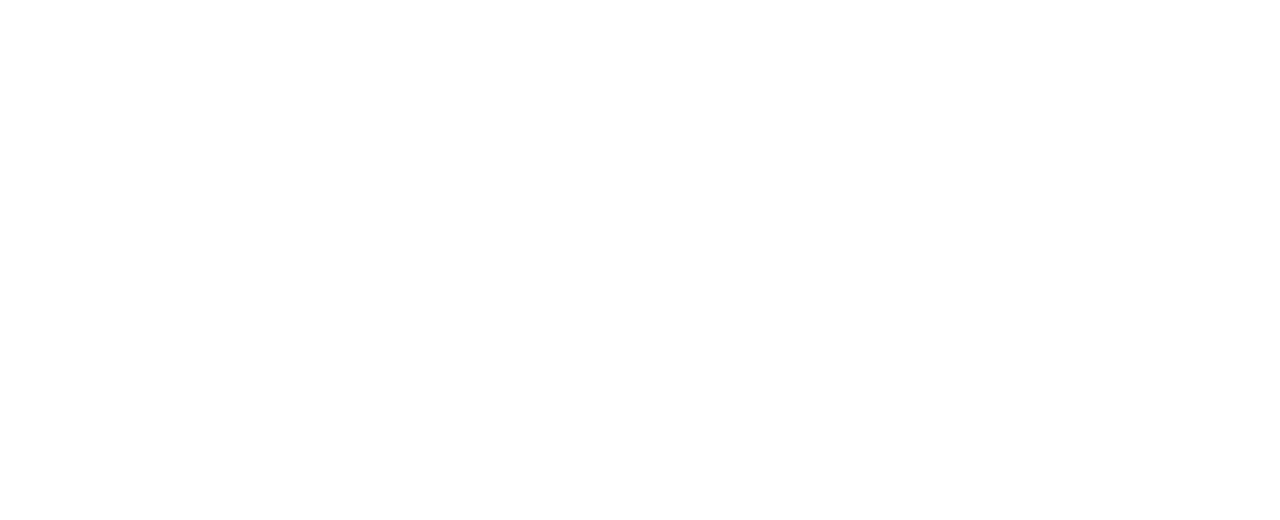
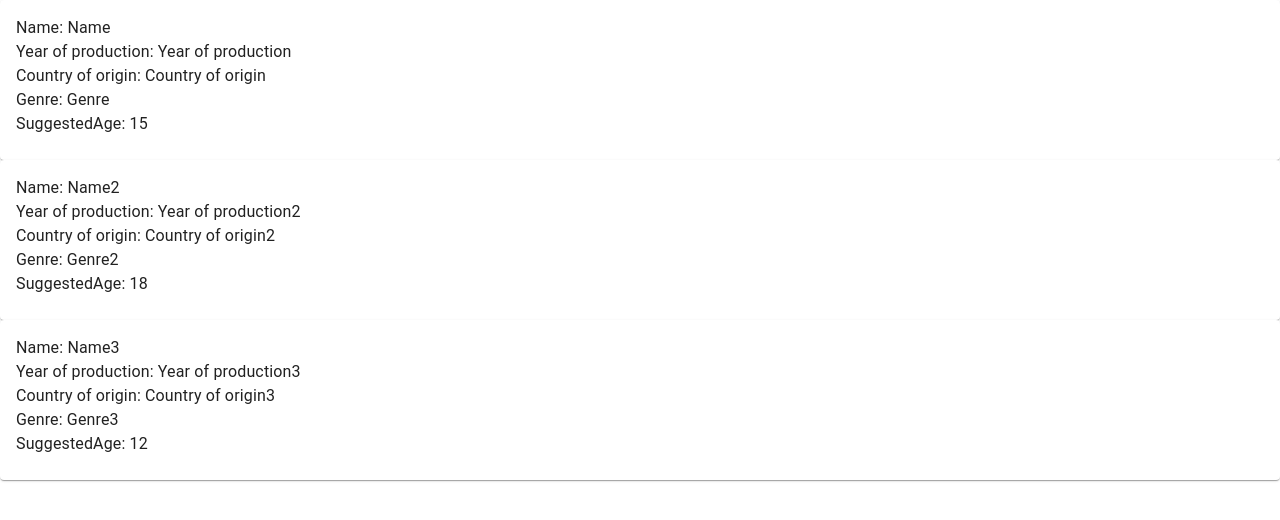
Before and after one commit to Potezny-Projekcik/frontend, a React (Create React App) app: page / in a window 1280 px wide. Shown: the top 520 px of the page. Built offline with nearby package versions, Linux system fonts and the light colour scheme.

Commit message:
Added axios library and simple movies list without any styling

```diff
--- a/package.json
+++ b/package.json
@@ -9,6 +9,7 @@
     "@testing-library/jest-dom": "^5.14.1",
     "@testing-library/react": "^13.0.0",
     "@testing-library/user-event": "^13.2.1",
+    "axios": "^1.3.4",
     "i18next": "^22.4.12",
     "i18next-browser-languagedetector": "^7.0.1",
     "react": "^18.2.0",
--- /dev/null
+++ b/public/testJSONs/movies.json
@@ -0,0 +1,31 @@
+{
+	"movies": [
+		{
+			"name": "Name",
+			"year": "Year of production",
+			"country": "Country of origin",
+			"genre": "Genre",
+			"directors": ["dir1", "dir2", "dir3"],
+			"suggestedAge": 15,
+			"languages": ["lang1", "lang2"]
+		},
+		{
+			"name": "Name2",
+			"year": "Year of production2",
+			"country": "Country of origin2",
+			"genre": "Genre2",
+			"directors": ["dir1", "dir2", "dir3", "dir4"],
+			"suggestedAge": 18,
+			"languages": ["lang1"]
+		},
+		{
+			"name": "Name3",
+			"year": "Year of production3",
+			"country": "Country of origin3",
+			"genre": "Genre3",
+			"directors": ["dir1"],
+			"suggestedAge": 12,
+			"languages": ["lang1", "lang2", "lang3"]
+		}
+	]
+}
--- a/src/App.js
+++ b/src/App.js
@@ -2,12 +2,13 @@
 import { BrowserRouter, Route, Routes } from "react-router-dom";
 import "./configs/i18n";
 import i18next from "i18next";
+import MoviesPage from "./Pages/MoviesPage";
 function App() {
 	return (
 		<I18nextProvider i18n={i18next}>
 			<BrowserRouter>
 				<Routes>
-					<Route path="/" element={<div></div>} />
+					<Route path="/" element={<MoviesPage />} />
 				</Routes>
 			</BrowserRouter>
 		</I18nextProvider>
--- /dev/null
+++ b/src/Pages/MoviesPage.js
@@ -0,0 +1,11 @@
+import MoviesPanel from "../components/MoviesPanel/MoviesPanel";
+
+function MoviesPage() {
+	return (
+		<div>
+			<MoviesPanel></MoviesPanel>
+		</div>
+	);
+}
+
+export default MoviesPage;
--- /dev/null
+++ b/src/components/Movie/Movie.js
@@ -0,0 +1,22 @@
+import React from "react";
+import { Card, CardContent, Typography } from "@mui/material";
+import { useTranslation } from "react-i18next";
+
+function Movie({ movie }) {
+	const { name, directors, languages, genre, country, year, suggestedAge } =
+		movie;
+	const { t } = useTranslation("movie");
+	return (
+		<Card>
+			<CardContent>
+				<Typography> {`${t("name")}: ${name}`}</Typography>
+				<Typography>{`${t("year")}: ${year}`}</Typography>
+				<Typography>{`${t("country")}: ${country}`}</Typography>
+				<Typography>{`${t("genre")}: ${genre}`}</Typography>
+				<Typography>{`${t("suggestedAge")}: ${suggestedAge}`}</Typography>
+			</CardContent>
+		</Card>
+	);
+}
+
+export default Movie;
--- /dev/null
+++ b/src/components/MoviesPanel/MoviesPanel.js
@@ -0,0 +1,15 @@
+import useMovies from "../../hooks/useMovies";
+import Movie from "../Movie/Movie";
+
+function MoviesPanel() {
+	const { movies } = useMovies("testJSONs/movies.json");
+	return (
+		<>
+			{movies.map((movie) => (
+				<Movie movie={movie} />
+			))}
+		</>
+	);
+}
+
+export default MoviesPanel;
--- a/src/configs/i18n.js
+++ b/src/configs/i18n.js
@@ -1,14 +1,19 @@
 import i18n from "i18next";
 import detector from "i18next-browser-languagedetector";
 import { initReactI18next } from "react-i18next";
-const resources = {};
+import movieEn from "../translations/en/movie.json";
+const resources = {
+	en: {
+		movie: movieEn,
+	},
+};
 
 i18n
 	.use(detector)
 	.use(initReactI18next) // passes i18n down to react-i18next
 	.init({
 		resources,
-		fallbackLng: "pl", // use en if detected lng is not available
+		fallbackLng: "en", // use en if detected lng is not available
 
 		keySeparator: false, // we do not use keys in form messages.welcome
 
--- /dev/null
+++ b/src/hooks/useMovies.js
@@ -0,0 +1,20 @@
+import { useCallback, useEffect, useState } from "react";
+import axios from "axios";
+
+export default function useMovies(url) {
+	const [movies, setMovies] = useState([]);
+	const fetchMovies = useCallback(async () => {
+		try {
+			const response = await axios.get(url);
+			setMovies(response.data.movies);
+			console.log(response.data.movies);
+		} catch (err) {
+			console.error(err);
+		}
+	}, []);
+
+	useEffect(() => {
+		fetchMovies();
+	}, [fetchMovies]);
+	return { movies };
+}
--- /dev/null
+++ b/src/translations/en/movie.json
@@ -0,0 +1,9 @@
+{
+	"name": "Name",
+	"year": "Year of production",
+	"country": "Country of origin",
+	"genre": "Genre",
+	"directors": "Directors",
+	"languages": "Languages",
+	"suggestedAge": "SuggestedAge"
+}
```
Also changed, not shown: src/components/MoviesPanel/utils.js (added), 1 other file (tests, documents, lock files or other folders).
